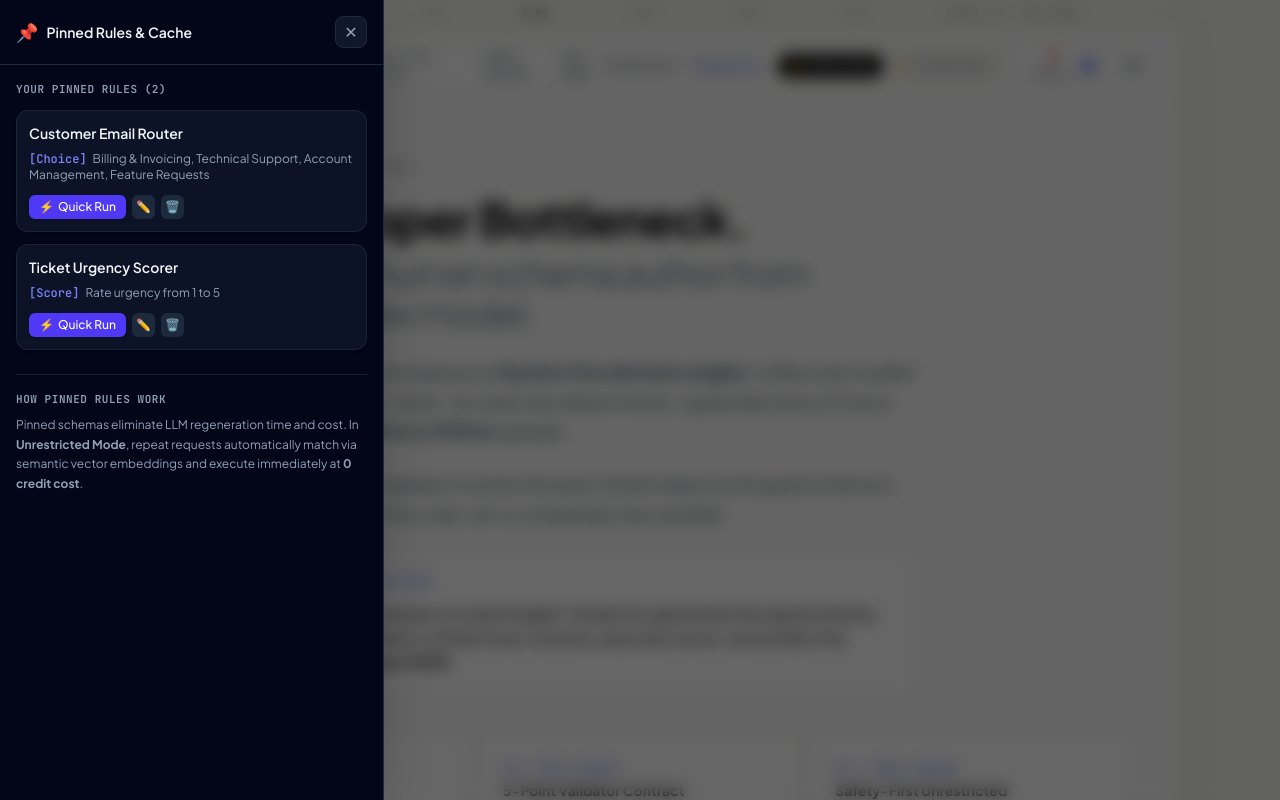
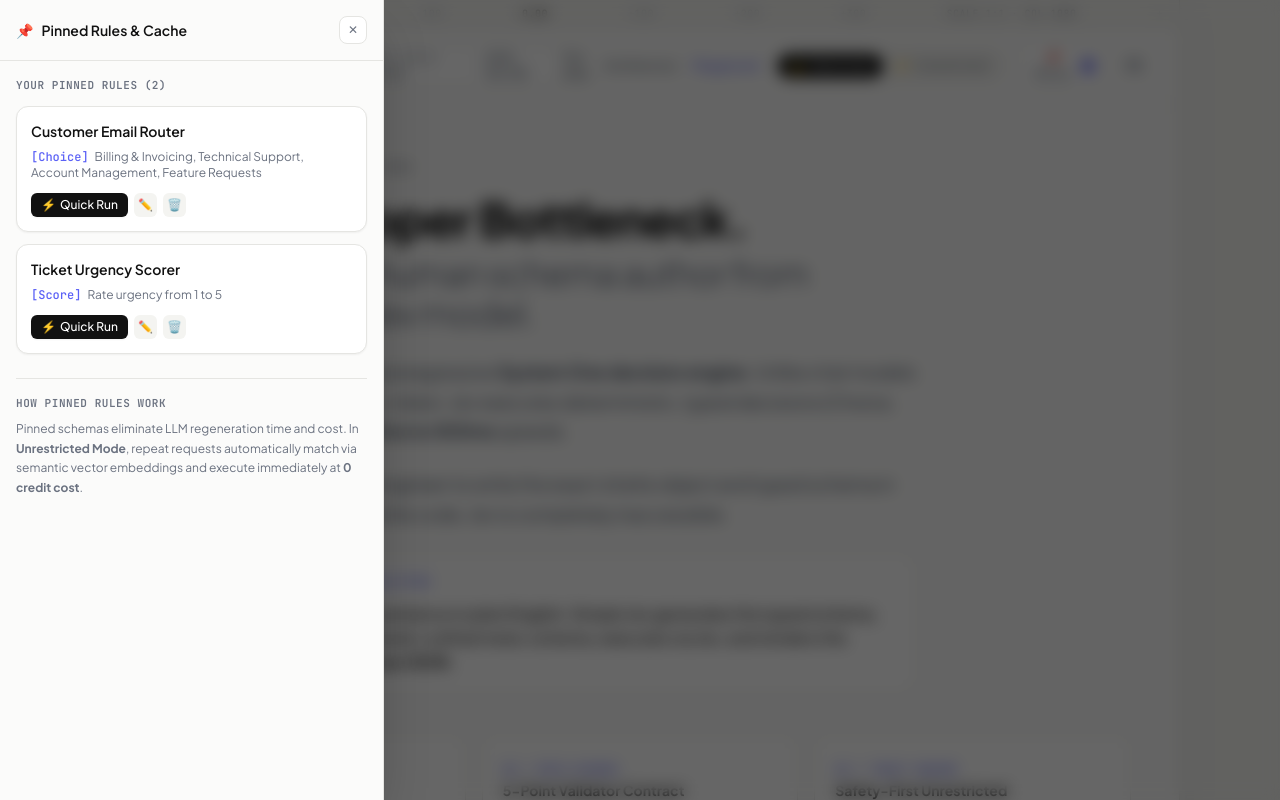
Before and after one commit to ihatecoding01/Simple-Jev, a Next.js app in the folder frontend/: page / in a window 1280 px wide. Both pictures are taken after a click on the button "Open Pinned Rules Library". Shown: the top 800 px of the page. Built offline with nearby package versions, Linux system fonts and the light colour scheme; no server answers.

Commit message:
feat: complete imdaryl blueprint UI redesign and configure resilient python interpreter environment

```diff
--- a/frontend/src/components/ProgressiveTrustBanner.tsx
+++ b/frontend/src/components/ProgressiveTrustBanner.tsx
@@ -10,30 +10,30 @@ interface ProgressiveTrustBannerProps {
 export default function ProgressiveTrustBanner({ onSwitch, onDismiss }: ProgressiveTrustBannerProps) {
   return (
     <div
-      className="p-4 rounded-2xl bg-gradient-to-r from-indigo-950/60 to-violet-950/60 border border-indigo-500/40 flex flex-col sm:flex-row sm:items-center justify-between gap-3 shadow-xl animate-in fade-in"
+      className="p-4 rounded-xl bg-white border border-[#E5E5E2] border-l-4 border-l-[#5B61F6] flex flex-col sm:flex-row sm:items-center justify-between gap-3 shadow-xs animate-in fade-in"
       id="progressive-trust-banner"
     >
       <div className="flex items-start sm:items-center gap-3">
-        <span className="text-2xl">🎉</span>
+        <span className="text-xl">🎉</span>
         <div>
-          <div className="font-semibold text-sm text-slate-100">
+          <div className="font-semibold text-xs sm:text-sm text-[#111111]">
             Progressive Trust Milestone: 3 Confirmed Runs!
           </div>
-          <div className="text-xs text-slate-400">
-            You haven't needed to edit any generated schemas. Ready to switch to <strong>Unrestricted Mode</strong> for instant, zero-click execution on repeat queries?
+          <div className="text-xs text-[#6B7280]">
+            You haven&apos;t needed to edit any generated schemas. Ready to switch to <strong>Unrestricted Mode</strong> for instant, zero-click execution on repeat queries?
           </div>
         </div>
       </div>
 
       <div className="flex items-center gap-2 self-end sm:self-auto shrink-0">
         <button
-          className="px-3 py-1.5 text-xs font-semibold bg-indigo-600 hover:bg-indigo-500 text-white rounded-xl shadow-md transition-all cursor-pointer"
+          className="px-3 py-1.5 text-xs font-semibold bg-[#111111] hover:bg-[#5B61F6] text-white rounded-lg shadow-xs transition-all cursor-pointer"
           onClick={onSwitch}
         >
           Switch to Unrestricted
         </button>
         <button
-          className="px-3 py-1.5 text-xs font-medium bg-slate-800 hover:bg-slate-700 text-slate-300 rounded-xl transition-colors cursor-pointer"
+          className="px-3 py-1.5 text-xs font-medium bg-[#F4F4F1] hover:bg-[#E5E5E2] text-[#374151] rounded-lg border border-[#E5E5E2] transition-colors cursor-pointer"
           onClick={onDismiss}
         >
           Keep Restricted
--- a/frontend/src/components/Sidebar.tsx
+++ b/frontend/src/components/Sidebar.tsx
@@ -51,14 +51,14 @@ export default function Sidebar({
       />
 
       {/* Panel */}
-      <aside className="fixed top-0 bottom-0 left-0 w-80 sm:w-96 bg-slate-950 border-r border-slate-800 z-50 flex flex-col shadow-2xl animate-in slide-in-from-left duration-200">
-        <div className="p-4 border-b border-slate-800 flex items-center justify-between">
+      <aside className="fixed top-0 bottom-0 left-0 w-80 sm:w-96 bg-[#FBFBFA] border-r border-[#E5E5E2] z-50 flex flex-col shadow-2xl animate-in slide-in-from-left duration-200">
+        <div className="p-4 border-b border-[#E5E5E2] flex items-center justify-between">
           <div className="flex items-center gap-2">
-            <span className="text-lg">📌</span>
-            <span className="font-semibold text-sm text-slate-100">Pinned Rules & Cache</span>
+            <span className="text-sm">📌</span>
+            <span className="font-semibold text-sm text-[#111111]">Pinned Rules & Cache</span>
           </div>
           <button
-            className="w-8 h-8 rounded-lg bg-slate-900 border border-slate-800 text-slate-400 hover:text-white flex items-center justify-center transition-colors cursor-pointer"
+            className="w-7 h-7 rounded-lg bg-white border border-[#E5E5E2] text-[#6B7280] hover:text-[#111111] flex items-center justify-center transition-colors cursor-pointer text-xs"
             onClick={onClose}
             title="Close sidebar"
             id="close-sidebar-btn"
@@ -69,20 +69,20 @@ export default function Sidebar({
 
         <div className="flex-1 overflow-y-auto p-4 space-y-6">
           <div>
-            <div className="text-[11px] font-mono uppercase tracking-wider text-slate-400 mb-3 font-semibold">
+            <div className="text-[11px] font-mono uppercase tracking-wider text-[#6B7280] mb-3 font-semibold">
               Your Pinned Rules ({pinnedSchemas.length})
             </div>
 
             {pinnedSchemas.length === 0 ? (
-              <p className="text-xs text-slate-500 italic">
-                No pinned rules yet. Pin a schema from any completed decision to reuse it instantly!
+              <p className="text-xs text-[#9CA3AF] italic">
+                No pinned rules yet. Pin a schema from any completed decision in the playground to reuse it instantly!
               </p>
             ) : (
               <div className="space-y-3">
                 {pinnedSchemas.map((schema) => (
                   <div
                     key={schema.id}
-                    className="p-3 rounded-xl bg-slate-900/80 border border-slate-800/80 hover:border-indigo-500/40 transition-all space-y-2 group shadow-sm"
+                    className="p-3.5 rounded-xl bg-white border border-[#E5E5E2] hover:border-[#5B61F6] transition-all space-y-2 group shadow-xs"
                   >
                     {editingId === schema.id ? (
                       <div className="flex gap-2">
@@ -90,24 +90,24 @@ export default function Sidebar({
                           type="text"
                           value={editName}
                           onChange={(e) => setEditName(e.target.value)}
-                          className="flex-1 px-2 py-1 text-xs bg-slate-950 border border-indigo-500 rounded text-slate-100 outline-none"
+                          className="flex-1 px-2 py-1 text-xs bg-[#FBFBFA] border border-[#5B61F6] rounded text-[#111111] outline-none"
                           autoFocus
                         />
                         <button
-                          className="px-2 py-1 text-xs bg-indigo-600 hover:bg-indigo-500 text-white rounded font-medium cursor-pointer"
+                          className="px-2 py-1 text-xs bg-[#111111] hover:bg-[#5B61F6] text-white rounded font-medium cursor-pointer"
                           onClick={() => handleSaveRename(schema.id)}
                         >
                           Save
                         </button>
                       </div>
                     ) : (
-                      <div className="font-semibold text-sm text-slate-100 truncate" title={schema.friendly_name}>
+                      <div className="font-semibold text-sm text-[#111111] truncate" title={schema.friendly_name}>
                         {schema.friendly_name}
                       </div>
                     )}
 
-                    <div className="text-xs text-slate-400 line-clamp-2">
-                      <span className="font-mono text-indigo-400 mr-1.5 font-medium">[{schema.question_type}]</span>
+                    <div className="text-xs text-[#6B7280] line-clamp-2">
+                      <span className="font-mono text-[#5B61F6] mr-1.5 font-medium">[{schema.question_type}]</span>
                       {schema.options && schema.options.length > 0
                         ? schema.options.join(', ')
                         : schema.intent_summary}
@@ -115,7 +115,7 @@ export default function Sidebar({
 
                     <div className="flex items-center gap-1.5 pt-1">
                       <button
-                        className="px-2.5 py-1 text-xs bg-indigo-600 hover:bg-indigo-500 text-white rounded-md font-medium flex items-center gap-1 shadow-sm transition-all cursor-pointer"
+                        className="px-2.5 py-1 text-xs bg-[#111111] hover:bg-[#5B61F6] text-white rounded-md font-medium flex items-center gap-1 shadow-xs transition-all cursor-pointer"
                         onClick={() => {
                           onQuickRun(schema);
                           onClose();
@@ -125,14 +125,14 @@ export default function Sidebar({
                         <span>⚡</span> Quick Run
                       </button>
                       <button
-                        className="p-1 text-xs bg-slate-800 hover:bg-slate-700 text-slate-300 rounded-md transition-colors cursor-pointer"
+                        className="p-1 text-xs bg-[#F4F4F1] hover:bg-[#E5E5E2] text-[#374151] rounded-md transition-colors cursor-pointer"
                         onClick={() => handleStartRename(schema)}
                         title="Rename rule"
                       >
                         ✏️
                       </button>
                       <button
-                        className="p-1 text-xs bg-slate-800 hover:bg-rose-900/50 text-slate-300 hover:text-rose-300 rounded-md transition-colors cursor-pointer"
+                        className="p-1 text-xs bg-[#F4F4F1] hover:bg-rose-50 text-[#374151] hover:text-rose-600 rounded-md transition-colors cursor-pointer"
                         onClick={() => handleUnpin(schema.id)}
                         title="Unpin rule"
                       >
@@ -145,11 +145,11 @@ export default function Sidebar({
             )}
           </div>
 
-          <div className="pt-4 border-t border-slate-800/80">
-            <div className="text-[11px] font-mono uppercase tracking-wider text-slate-400 mb-2 font-semibold">
+          <div className="pt-4 border-t border-[#E5E5E2]">
+            <div className="text-[11px] font-mono uppercase tracking-wider text-[#6B7280] mb-2 font-semibold">
               How Pinned Rules Work
             </div>
-            <p className="text-xs text-slate-400 leading-relaxed">
+            <p className="text-xs text-[#6B7280] leading-relaxed">
               Pinned schemas eliminate LLM regeneration time and cost. In <strong>Unrestricted Mode</strong>, repeat requests automatically match via semantic vector embeddings and execute immediately at <strong>0 credit cost</strong>.
             </p>
           </div>
--- a/frontend/src/components/Stepper.tsx
+++ b/frontend/src/components/Stepper.tsx
@@ -19,13 +19,13 @@ export default function Stepper({ stages }: StepperProps) {
 
   return (
     <div
-      className="inline-flex items-center gap-2.5 px-3.5 py-1.5 rounded-full bg-indigo-950/40 border border-indigo-500/30 text-xs text-indigo-300 shadow-sm animate-pulse"
+      className="inline-flex items-center gap-2.5 px-3.5 py-1.5 rounded-full bg-white border border-[#E5E5E2] text-xs text-[#374151] shadow-xs animate-pulse"
       id="pipeline-stepper"
     >
-      <div className="w-3 h-3 border-2 border-indigo-400/30 border-t-indigo-400 rounded-full animate-spin" />
+      <div className="w-3 h-3 border-2 border-[#5B61F6]/30 border-t-[#5B61F6] rounded-full animate-spin" />
       <div className="flex items-center gap-1.5">
-        <span className="font-semibold text-slate-100">Pipeline:</span>
-        <span>{currentStage.label || 'Evaluating intent...'}</span>
+        <span className="font-semibold text-[#111111] font-mono text-[11px] uppercase tracking-wide">Pipeline:</span>
+        <span className="text-xs">{currentStage.label || 'Evaluating intent...'}</span>
       </div>
     </div>
   );
```
Also changed, not shown: frontend/src/components/DecisionCard.tsx (+15 -15 lines), frontend/src/components/DeltaPrompt.tsx (+8 -8 lines), 2 other files (tests, documents, lock files or other folders).
